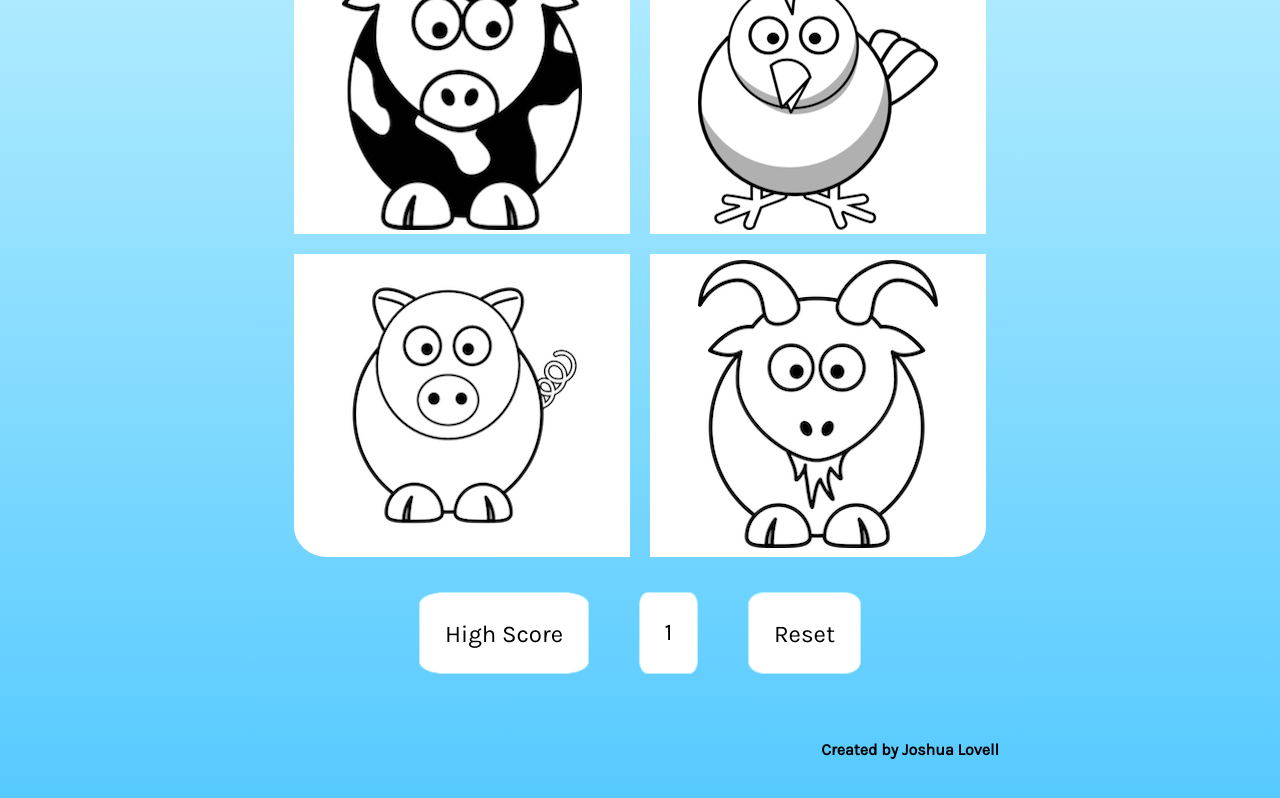
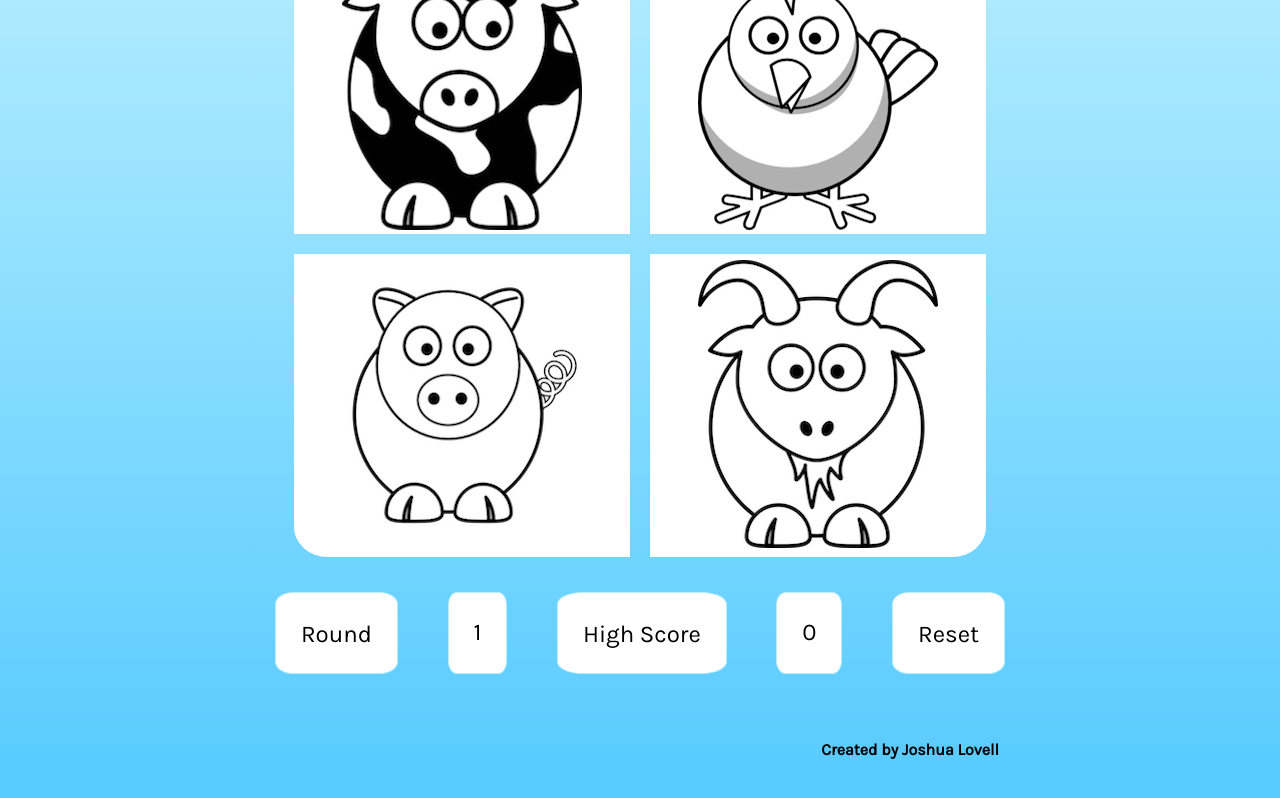
Before and after one commit to joshualylelovell/GA_WDI7_Project1_Simon-style-Game, a plain HTML site: page index.html in a window 1280 px wide. Both pictures are taken after a click on the element "Reset". Shown: the part 995-1793 px from the top of the page. Drawn offline with nearby package versions, Linux system fonts and the light colour scheme.

Commit message:
fixed counter line with high score, round number, and made sure all worked with a losing sequence and the reset function

```diff
--- a/index.html
+++ b/index.html
@@ -36,8 +36,8 @@
     </div>
 
     <div id="roundCounter">
-      <!-- <p class="counterLine"><span> Round </span></p> -->
-      <!-- <p class="counterLine" id="roundCounter"><span> 0 </span></p> -->
+      <p class="counterLine"><span> Round </span></p>
+      <p class="counterLine" id="roundNum"><span> 0 </span></p>
       <p class="counterLine"><span> High Score </span></p>
       <p class="counterLine" id="counter"><span> 0 </span></p>
       <p class="counterLine" id="reset"><span> Reset </span></p>
--- a/js/main.js
+++ b/js/main.js
@@ -70,15 +70,16 @@ $("#reset").on( "click", function() {
   gameSettings.compSequence = [];
   gameSettings.playerSequence = [];
   gameSettings.round = 1;
-  //$("#counter").html(gameSettings.round - 1);
-  $("#counter").html(gameSettings.round);
+  gameSettings.highScore = 0;
+  $("#counter").html(gameSettings.round - 1);
+  $("#roundNum").html(gameSettings.round);
   $("#play").css("visibility", "visible");
 });
 
 function computerTurn () {
   createSequence();
   gameLoop ();
-  //$("#counter").html(gameSettings.round - 1);
+  $("#roundNum").html(gameSettings.round);
   if (gameSettings.round == (gameSettings.highScore + 1)) {
     ++gameSettings.highScore;
   }
@@ -105,8 +106,7 @@ function endGame () {
   gameSettings.playerSequence = [];
   gameSettings.round = 1;
   window.alert("Not quite right. Click PLAY to try a new sequence.");
-  //$("#counter").html(gameSettings.round - 1);
-  //$("#counter").html(gameSettings.round);
+  $("#roundNum").html(gameSettings.round);
 
   $("#play").css("visibility", "visible");
 }
```
Also changed, not shown: 1 other file.
